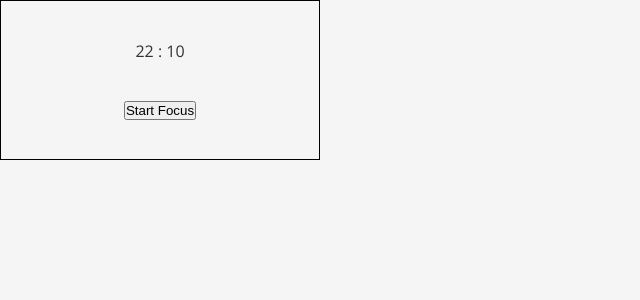
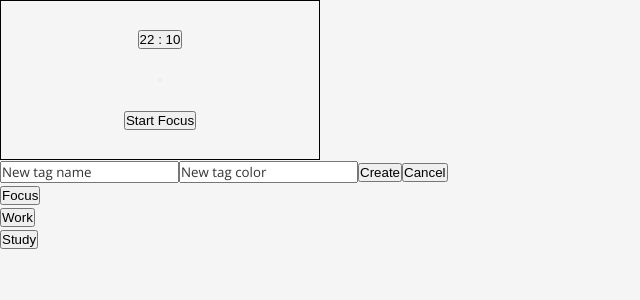
Before and after one commit to jennstirpe/pomodoro-timer, a React (Vite) app: page / in a window 1280 px wide. Shown: the top 300 px of the page, without its empty margins (0-640 px from the left). Built offline with nearby package versions, Linux system fonts and the light colour scheme.

Commit message:
Initial tag list display and functionality

```diff
--- a/src/App.jsx
+++ b/src/App.jsx
@@ -1,5 +1,5 @@
-import { useState } from "react"
-import { Timer } from "./components/index"
+import { useState, useRef } from "react"
+import { Timer, TagsList } from "./components/index"
 
 function App() {
   const [time, setTime] = useState({
@@ -7,10 +7,54 @@ function App() {
     seconds: 10,
   })
 
+  const [tags, setTags] = useState([{
+      id: "1",
+      tagName: "Focus",
+      color: "#0e6ba8"
+    },
+    {
+      id: "2",
+      tagName: "Work",
+      color: "#90be6d"
+    },
+    {
+      id: "3",
+      tagName: "Study",
+      color: "#8e4162"
+    }
+  ]);
+
+  const [activeTag, setActiveTag] = useState({});
+
+
+
+/*
+  create list of objects to hold previous run timers
+      loop through those to display the circles on the screen
+    {
+      tag
+      total time
+      completed time
+    }
+
+*/
+
+function addNewTag(newName, newColor){
+  setTags(prevState => {
+    return [...prevState, { id: Date.now().toString(), tagName: newName, color: newColor }]
+  })
+}
+
+function updateActiveTag(id) {
+  const selectedTag = tags.find(tag => tag.id === id)
+  setActiveTag(selectedTag);
+}
 
   return (
     <>
-      <Timer time={time} />
+      <Timer time={time} activeTag={activeTag} />
+
+      <TagsList tags={tags} addNewTag={addNewTag} updateActiveTag={updateActiveTag} />
     </>
   )
 }
--- a/src/components/index.jsx
+++ b/src/components/index.jsx
@@ -1,3 +1,4 @@
 import Timer from "./timer/Timer";
+import TagsList from "./tagsList/tagsList";
 
-export { Timer };
+export { Timer, TagsList };
--- /dev/null
+++ b/src/components/tagsList/TagsList.css
@@ -0,0 +1,3 @@
+.tagsList {
+
+}
--- /dev/null
+++ b/src/components/tagsList/TagsList.jsx
@@ -0,0 +1,53 @@
+import './TagsList.css'
+import { useRef, useState, useEffect } from 'react';
+
+export default function TagsList({ tags, addNewTag, updateActiveTag }) {
+    const tagNameInput = useRef();
+    const tagColorInput = useRef();
+    const [activeTagId, setActiveTagId] = useState("");
+
+    useEffect(() => {
+        if(activeTagId == "") {
+            return;
+        } else {
+            updateActiveTag(activeTagId);
+        }
+    }, [activeTagId])
+
+
+    function handleAddTag(e) {
+        e.preventDefault();
+        const tagName = tagNameInput.current.value;
+        const tagColor = tagColorInput.current.value;
+        if (tagName === "") {
+            return;
+        } else {
+            addNewTag(tagName, tagColor);
+        }
+        tagNameInput.current.value = "";
+        tagColorInput.current.value = "";
+    }
+
+  return (
+    <section className="tagsList">
+        <form>
+            <input ref={tagNameInput} type="text" placeholder="New tag name"/>
+            <input ref={tagColorInput} type="text" placeholder="New tag color" />
+            <button onClick={(e) => handleAddTag(e)} type="submit">Create</button>
+            <button>Cancel</button>
+        </form>
+
+        <ul>
+            {
+                tags.map(tag => {
+                    return (
+                        <li key={tag.id}>
+                            <button onClick={() => setActiveTagId(tag.id)}>{tag.tagName}</button>
+                        </li>
+                    )
+                })
+            }
+        </ul>
+    </section>
+  )
+}
--- a/src/components/timer/Timer.jsx
+++ b/src/components/timer/Timer.jsx
@@ -1,8 +1,9 @@
 import './Timer.css'
 import { useState, useEffect } from 'react';
 
-export default function Timer({ time }) {
+export default function Timer({ time, activeTag }) {
     const [timerRunning, setTimerRunning] = useState(false);
+
     const [minutes, setMinutes] = useState(time.minutes);
     const [seconds, setSeconds] = useState(time.seconds);
 
@@ -15,6 +16,7 @@ export default function Timer({ time }) {
 
             return () => clearInterval(timer);
         }
+// FIX ME -- add functionality to end the timer
         else {
             clearInterval(timer);
         }
@@ -28,11 +30,12 @@ export default function Timer({ time }) {
         }
     }, [seconds])
 
-
   return (
     <section className="timer__container">
-        <p>{minutes} : {seconds < 10 ? "0" + seconds : seconds}</p>
-
+{/* FIX ME -- on click, open form to change timer times */}
+        <button>{minutes} : {seconds < 10 ? "0" + seconds : seconds}</button>
+{/* FIX ME -- on click, open list of tags to select */}
+        <button>{activeTag.tagName}</button>
         {
             timerRunning ? (
                 <button onClick={() => setTimerRunning(false)}>Pause</button>
```
Also changed, not shown: src/components/tagsList/NewTagForm.jsx (added, +7 -0 lines), src/components/tagsList/NewTagForm.css (added).
